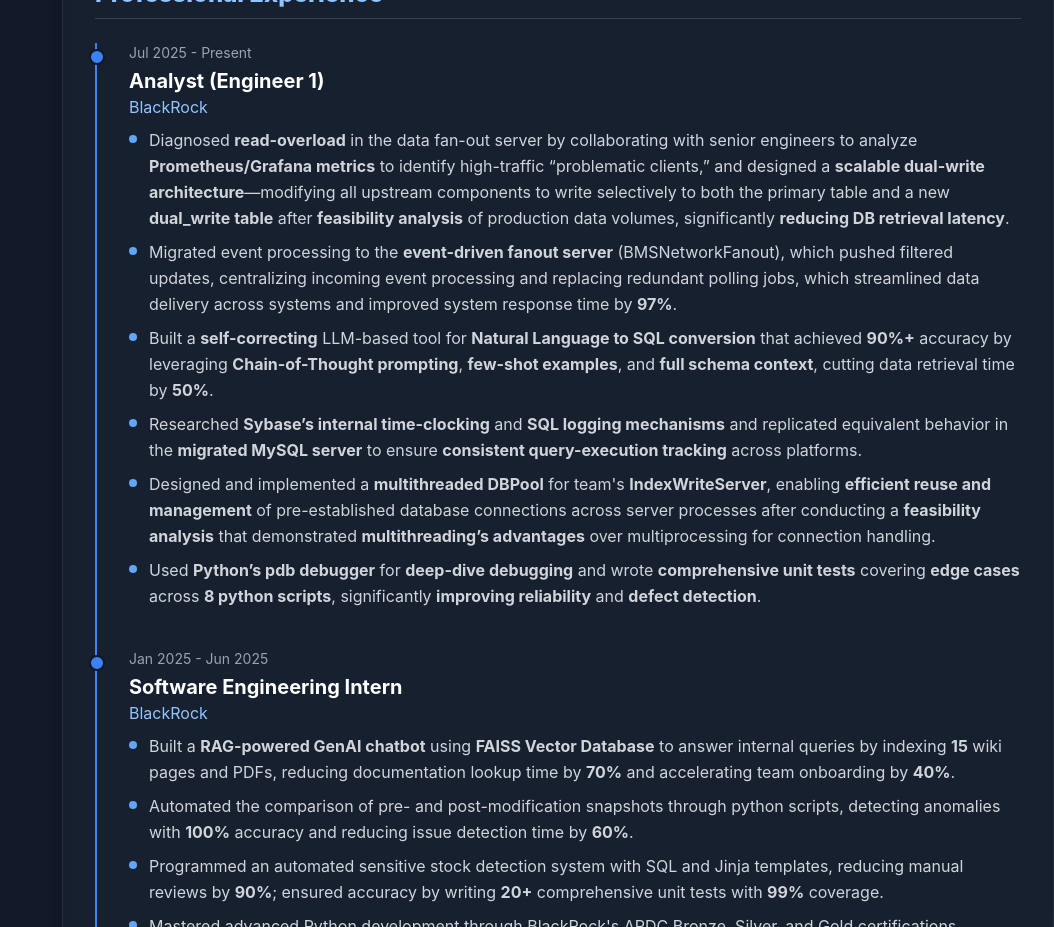
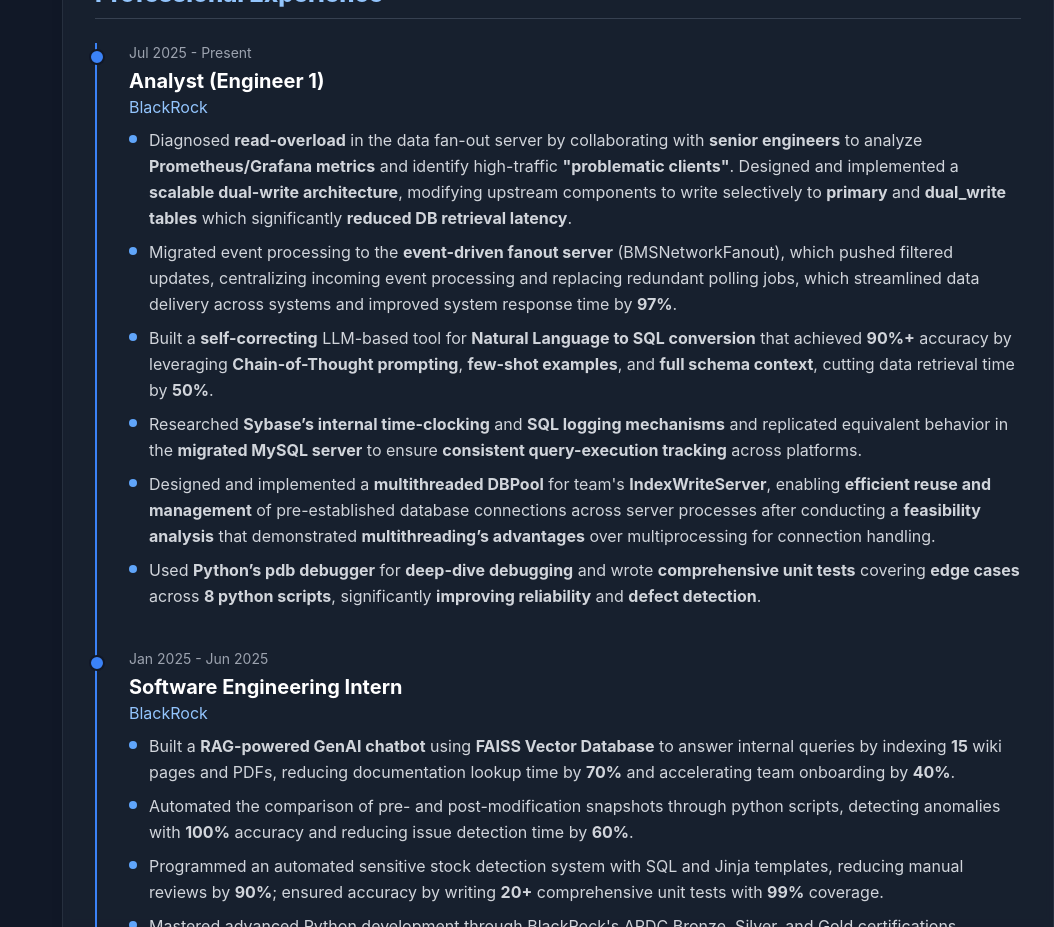
Before and after one commit to Gaurishh/portfolio-website, a Next.js app: page / in a window 1280 px wide. Shown: the part 1700-2627 px from the top of the page, without its empty margins (226-1280 px from the left). Built offline with nearby package versions, Linux system fonts and the light colour scheme.

Commit message:
edited experience

```diff
--- a/components/constants.js
+++ b/components/constants.js
@@ -38,7 +38,7 @@ export const experiences = [
     company: 'BlackRock',
     period: 'Jul 2025 - Present',
     bullets: [
-      'Diagnosed <strong>read-overload</strong> in the data fan-out server by collaborating with senior engineers to analyze <strong>Prometheus/Grafana metrics</strong> to identify high-traffic “problematic clients,” and designed a <strong>scalable dual-write architecture</strong>—modifying all upstream components to write selectively to both the primary table and a new <strong>dual_write table</strong> after <strong>feasibility analysis</strong> of production data volumes, significantly <strong>reducing DB retrieval latency</strong>.',
+      'Diagnosed <strong>read-overload</strong> in the data fan-out server by collaborating with <strong>senior engineers</strong> to analyze <strong>Prometheus/Grafana metrics</strong> and identify high-traffic <strong>"problematic clients"</strong>. Designed and implemented a <strong>scalable dual-write architecture</strong>, modifying upstream components to write selectively to <strong>primary</strong> and <strong>dual_write tables</strong> which significantly <strong>reduced DB retrieval latency</strong>.',
       'Migrated event processing to the <strong>event-driven fanout server</strong> (BMSNetworkFanout), which pushed filtered updates, centralizing incoming event processing and replacing redundant polling jobs, which streamlined data delivery across systems and improved system response time by <strong>97%</strong>.',
       'Built a <strong>self-correcting</strong> LLM-based tool for <strong>Natural Language to SQL conversion</strong> that achieved <strong>90%+</strong> accuracy by leveraging <strong>Chain-of-Thought prompting</strong>, <strong>few-shot examples</strong>, and <strong>full schema context</strong>, cutting data retrieval time by <strong>50%</strong>.',
       'Researched <strong>Sybase’s internal time-clocking</strong> and <strong>SQL logging mechanisms</strong> and replicated equivalent behavior in the <strong>migrated MySQL server</strong> to ensure <strong>consistent query-execution tracking</strong> across platforms.',
```
